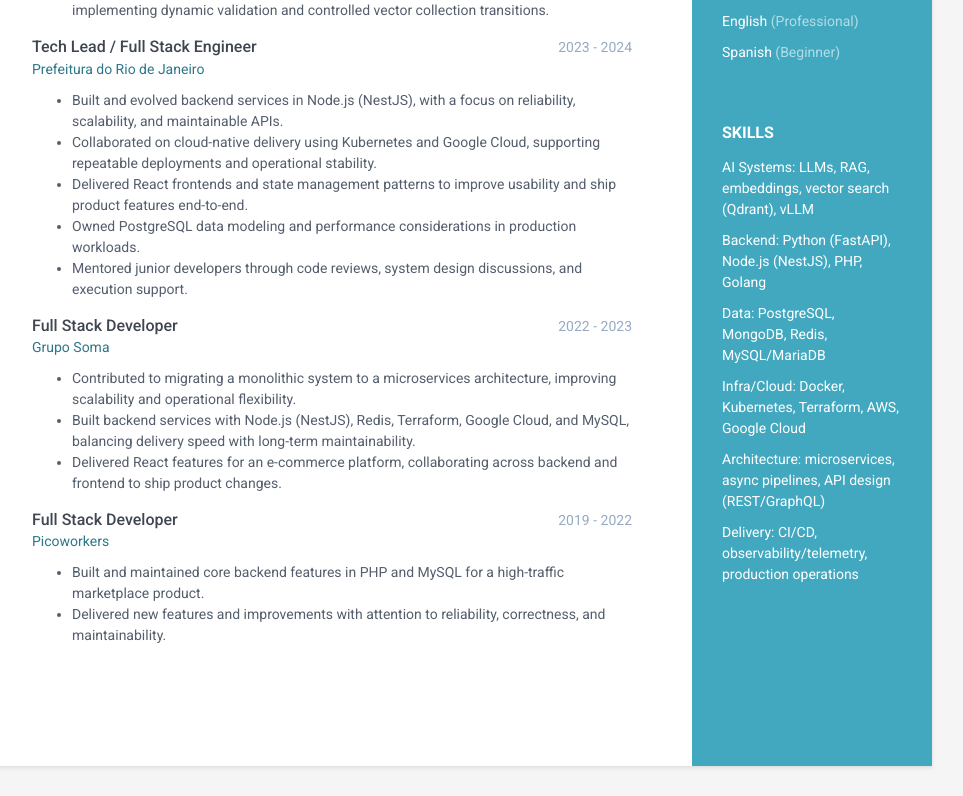
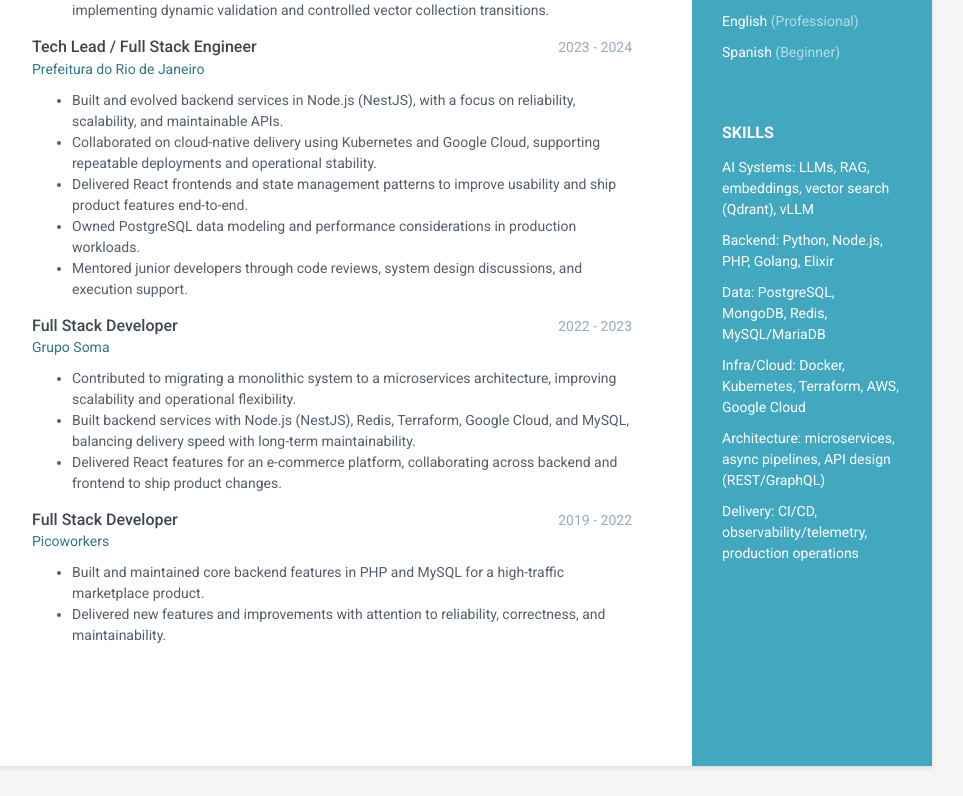
Before and after one commit to rivailruiz/me, a React app: page / in a window 1280 px wide. Shown: the part 843-1639 px from the top of the page, without its empty margins (188-1151 px from the left). Built offline with nearby package versions, Linux system fonts and the light colour scheme.

Commit message:
Simplify backend skills and add Elixir

```diff
--- a/src/data/profile.js
+++ b/src/data/profile.js
@@ -26,7 +26,7 @@ const profile = {
     // Rendered in the sidebar as a compact skills list.
     list: [
       'AI Systems: LLMs, RAG, embeddings, vector search (Qdrant), vLLM',
-      'Backend: Python (FastAPI), Node.js (NestJS), PHP, Golang',
+      'Backend: Python, Node.js, PHP, Golang, Elixir',
       'Data: PostgreSQL, MongoDB, Redis, MySQL/MariaDB',
       'Infra/Cloud: Docker, Kubernetes, Terraform, AWS, Google Cloud',
       'Architecture: microservices, async pipelines, API design (REST/GraphQL)',
```
